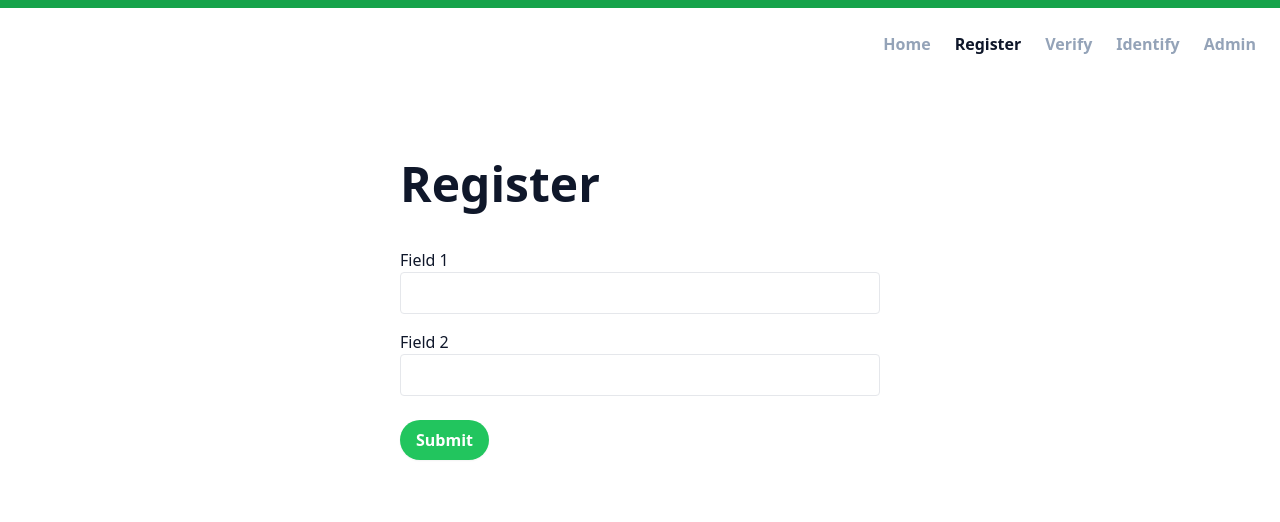
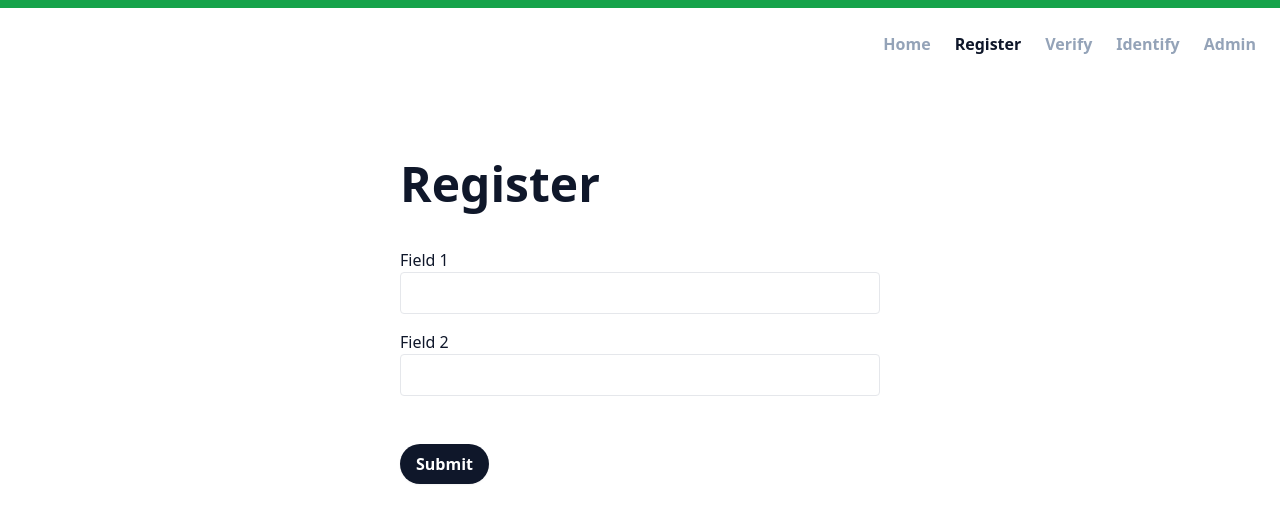
Before and after one commit to DobaKung/vauth, a Vue app: page /register in a window 1280 px wide. Shown: the top 522 px of the page. Built offline with nearby package versions, Linux system fonts and the light colour scheme.

Commit message:
refactor: change form submit btn hover color

```diff
--- a/src/views/Register.vue
+++ b/src/views/Register.vue
@@ -19,7 +19,7 @@ import PageTitle from "../components/PageTitle.vue";
         class="block border border-solid rounded w-full p-2 mb-4 hover:border-slate-400"
       />
       <button
-        class="mt-2 px-4 py-2 font-semibold bg-green-500 text-white rounded-full shadow-sm"
+        class="mt-8 px-4 py-2 font-semibold bg-primary hover:bg-accent text-white rounded-full shadow-sm"
       >
         Submit
       </button>
```
